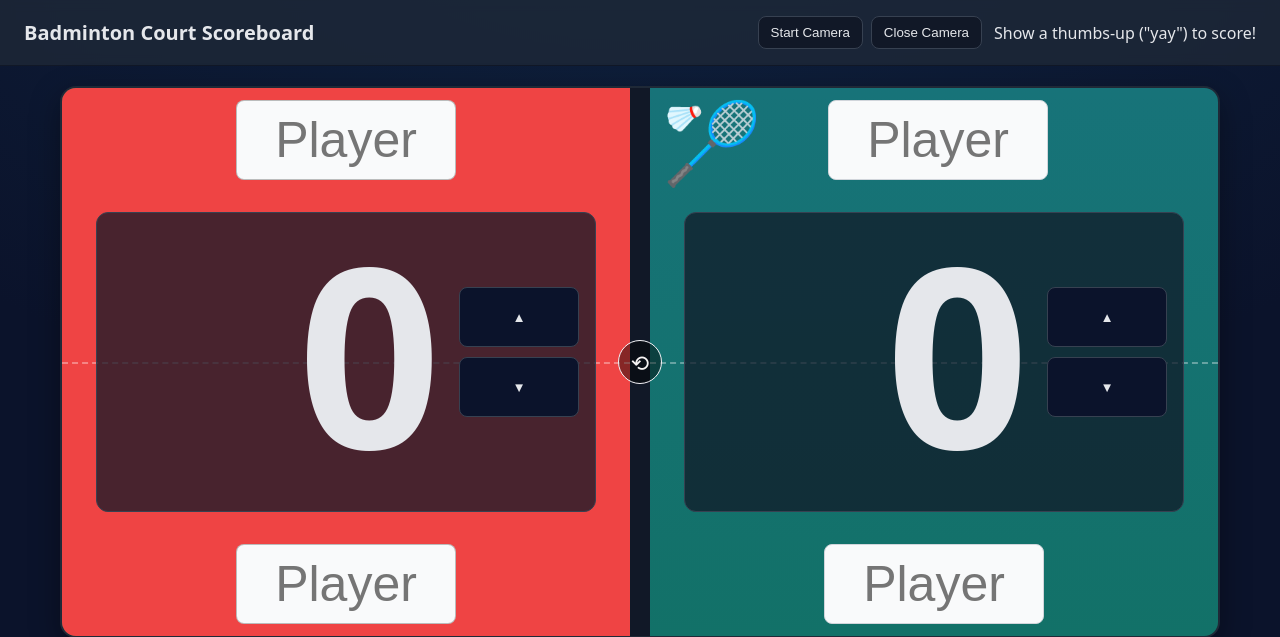
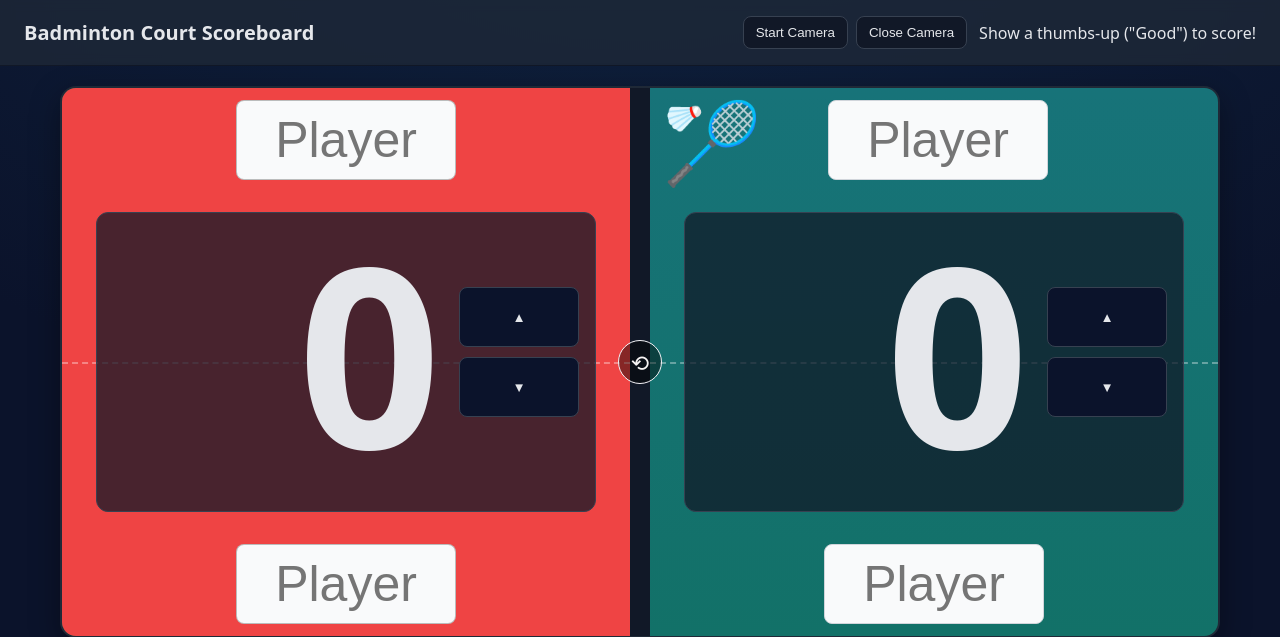
Before and after one commit to kuotaoyuan/Badminton_scoreboard, a Flask app: page / in a window 1280 px wide. Shown: the top 637 px of the page. Run offline with Flask 3, Linux system fonts and the light colour scheme; some libraries are stand-ins or nearby versions.

Commit message:
Update index.html
Revised typo "yay" to Good"

```diff
--- a/templates/index.html
+++ b/templates/index.html
@@ -15,7 +15,7 @@
             <button id="startCamera">Start Camera</button>
             <button id="closeCamera">Close Camera</button>
           </div>
-          <span class="hint">Show a thumbs-up ("yay") to score!</span>
+          <span class="hint">Show a thumbs-up ("Good") to score!</span>
         </div>
       </header>
 
```
